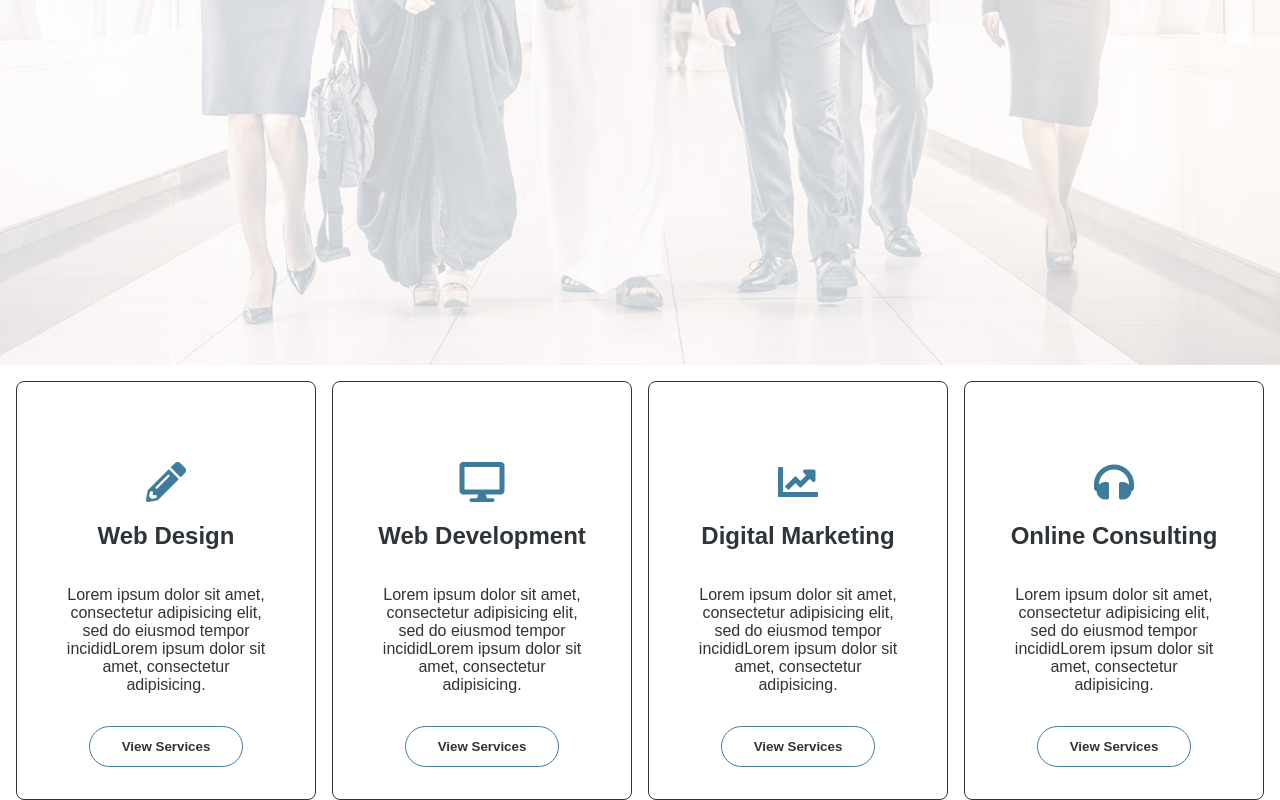
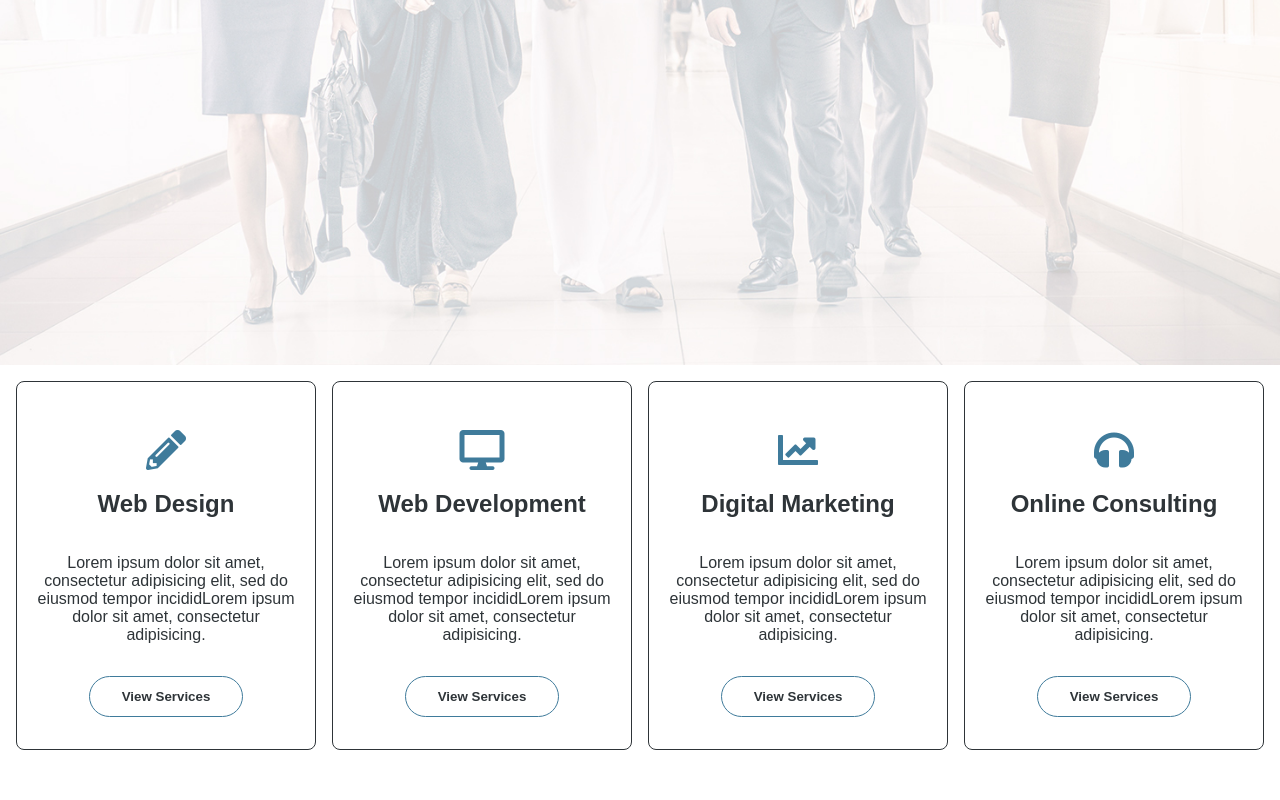
Before and after one commit to lindellcarternyc/monu-template, a React (Create React App) app: page / in a window 1280 px wide. Shown: the part 435-1235 px from the top of the page. After the commit the page ends 1185 px from the top, so only its background shows below. Built offline with nearby package versions, Linux system fonts and the light colour scheme.

Commit message:
updated card components

```diff
--- a/src/components/card/Card.tsx
+++ b/src/components/card/Card.tsx
@@ -6,6 +6,7 @@ import { CardIcon } from './CardIcon'
 import { CardTitle } from './CardTitle'
 import { CardText } from './CardText'
 import { CardAction, CardActionProps } from './CardAction'
+import { CardHeader } from './CardHeader'
 
 const filterChildren = (children: React.ReactNode, typeName: string) => {
   return React.Children.toArray(children).filter(child => {
@@ -16,9 +17,10 @@ const filterChildren = (children: React.ReactNode, typeName: string) => {
 interface CardProps {
   children?: React.ReactNode
   icon?: string
-  text?: string
+  text?: string | string[]
   title?: string
   action?: string
+  header?: string
   rounded?: boolean
   hoverColor?: string
   hover?: {
@@ -27,6 +29,8 @@ interface CardProps {
     titleColor?: string
     action?: boolean
   }
+  isSelected?: boolean
+  onClick?: () => void
 }
 interface CardState {
   isHovered: boolean
@@ -36,7 +40,15 @@ export class Card extends React.Component<CardProps, CardState> {
     super(props)
 
     this.state = {
-      isHovered: false
+      isHovered: this.props.isSelected || false
+    }
+  }
+
+  componentWillReceiveProps(nextProps: CardProps) {
+    if (nextProps.isSelected === true) {
+      this.setState({ isHovered: true })
+    } else if (nextProps.isSelected === false) {
+      this.setState({ isHovered: false })
     }
   }
 
@@ -48,13 +60,14 @@ export class Card extends React.Component<CardProps, CardState> {
           borderRadius: this.props.rounded ? '0.5rem' : undefined,
           background: this._background,
           position: 'relative',
-          padding: '2rem',
           textAlign: 'center',
           height: '100%'
         }}
         onMouseOver={this._onMouseOver}
         onMouseOut={this._onMouseOut}
+        onClick={this._onClick}
       >
+        {this._renderHeader()}
         {this._renderIcon()}
         {this._renderTitle()}
         {this._renderText()}
@@ -63,13 +76,29 @@ export class Card extends React.Component<CardProps, CardState> {
     )
   }
 
+  private _onClick = (evt: React.SyntheticEvent<HTMLElement>) => {
+    if (this.props.onClick !== undefined) {
+      this.props.onClick()
+    }
+  }
+
   private _onMouseOver = () => {
     this.setState ({ isHovered: true })
   }
   private _onMouseOut = () => {
-    this.setState({ isHovered: false })
+    const isHovered = this.props.isSelected || false
+    this.setState({ isHovered })
   }
 
+  private _renderHeader() {
+    const { header } = this.props
+
+    if ( header !== undefined ) {
+      return <CardHeader text={header}/>
+    } else {
+      return undefined
+    }
+  }
   private _renderIcon() {
     const { icon, children } = this.props
     if (icon !== undefined) {
@@ -92,10 +121,17 @@ export class Card extends React.Component<CardProps, CardState> {
     } else if (children !== undefined) {
       const Title = filterChildren(children, 'CardTitle')
       if ( Title !== undefined ) {
+
+        // return React.cloneElement()
+        const titleColor = (Title as { props: { color?: string }}).props.color
+        const colorProp = this._titleColor || titleColor
         return React.cloneElement(
           Title as React.ReactElement<{color: string}>,
-          {color: this._titleColor}
+          ...[
+            {color: colorProp}
+          ]
         )
+
       }
       return Title
     }
--- a/src/components/card/CardAction.tsx
+++ b/src/components/card/CardAction.tsx
@@ -8,7 +8,7 @@ export interface CardActionProps {
 }
 export const CardAction = (props: CardActionProps) => {
   return (
-    <div>
+    <div style={{marginBottom: '2rem'}}>
       <ActionButton text={props.text} isHovered={props.isHovered}/>
     </div>
   )
```
